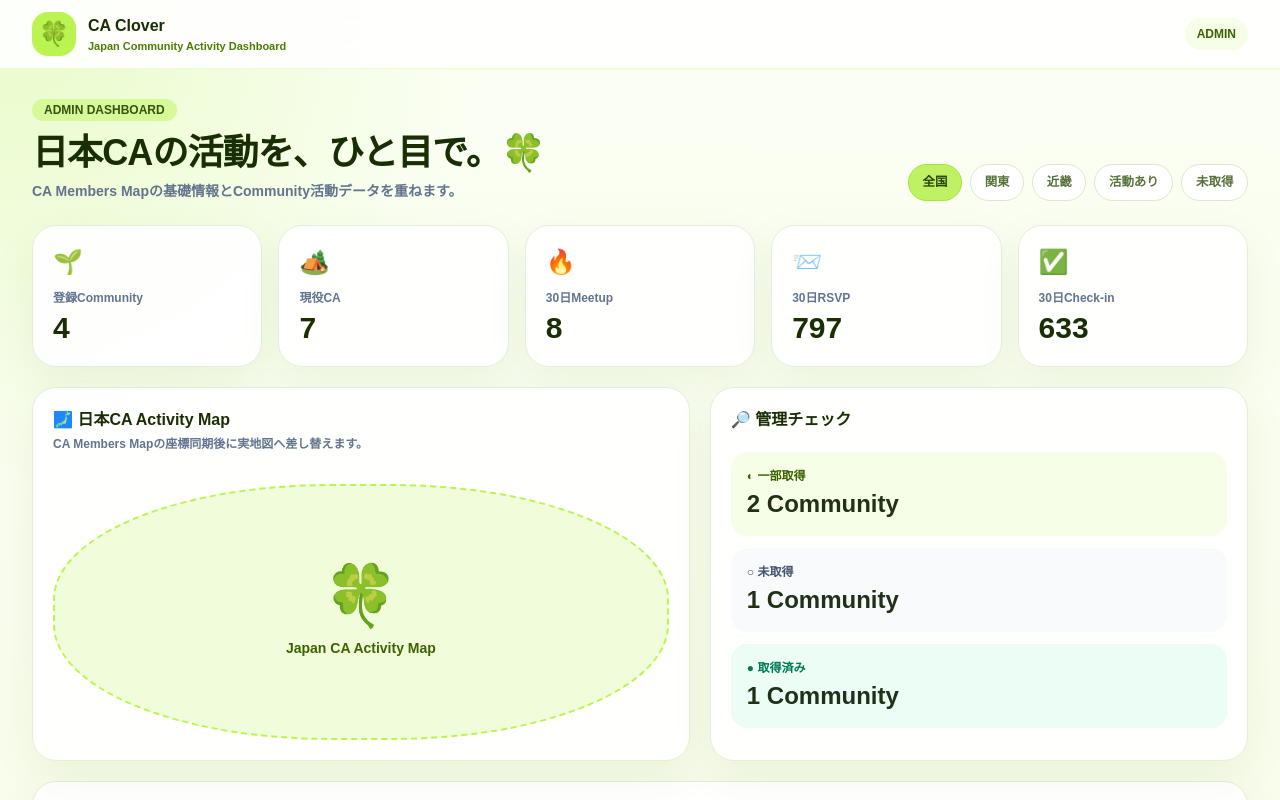
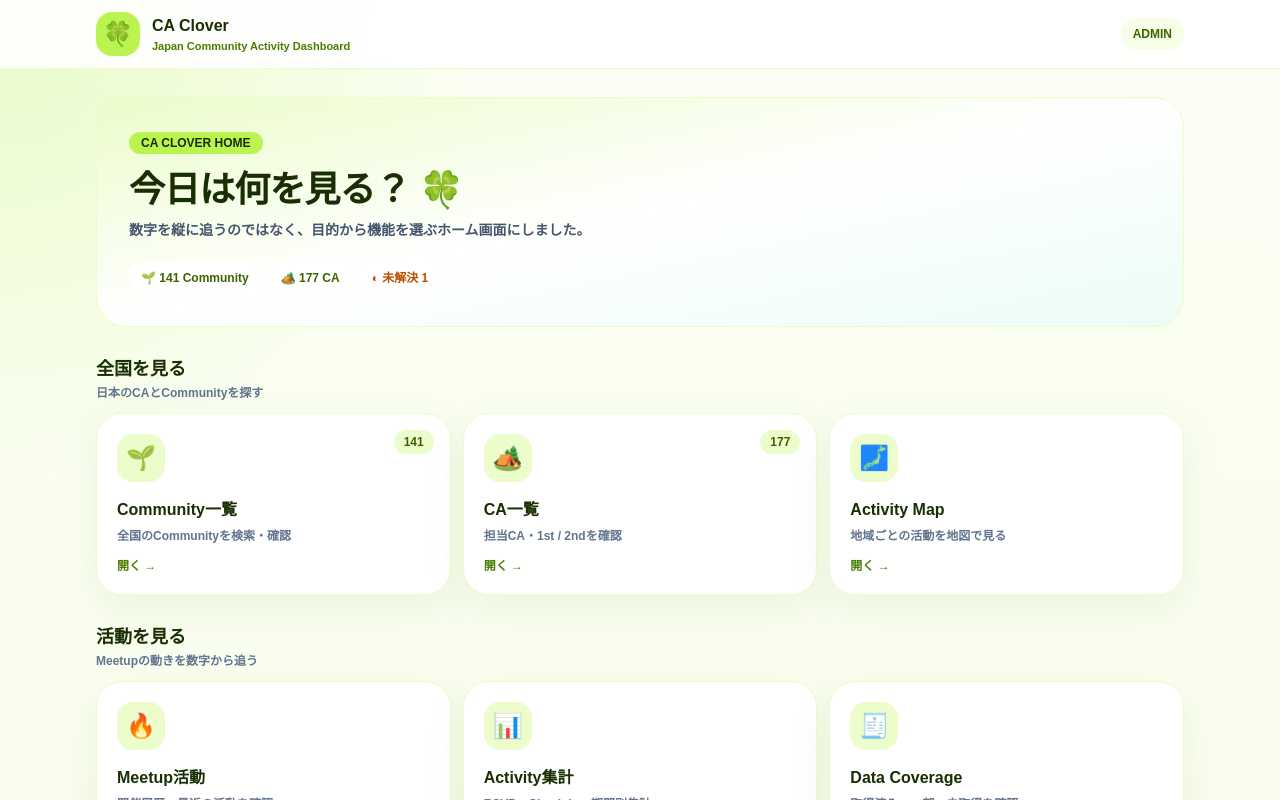
Before and after one commit to Kaityo1221/ca-clover, a Next.js app: page / in a window 1280 px wide. Shown: the top 800 px of the page. Built offline with nearby package versions, Linux system fonts and the light colour scheme.

Commit message:
Redesign home as category launcher

```diff
--- a/src/app/page.tsx
+++ b/src/app/page.tsx
@@ -1,74 +1,125 @@
 import Link from "next/link";
-import { communities, type Coverage } from "@/lib/demo";
 
-function Header(){
-  return <header className="sticky top-0 z-20 border-b border-lime-100 bg-white/90 backdrop-blur-xl">
-    <div className="mx-auto flex max-w-[1500px] items-center gap-3 px-4 py-3 md:px-8">
+type MenuItem = {
+  icon: string;
+  title: string;
+  description: string;
+  href: string;
+  badge?: string;
+};
+
+const sections: { title: string; subtitle: string; items: MenuItem[] }[] = [
+  {
+    title: "全国を見る",
+    subtitle: "日本のCAとCommunityを探す",
+    items: [
+      { icon: "🌱", title: "Community一覧", description: "全国のCommunityを検索・確認", href: "/communities", badge: "141" },
+      { icon: "🏕️", title: "CA一覧", description: "担当CA・1st / 2ndを確認", href: "/ca", badge: "177" },
+      { icon: "🗾", title: "Activity Map", description: "地域ごとの活動を地図で見る", href: "/map" },
+    ],
+  },
+  {
+    title: "活動を見る",
+    subtitle: "Meetupの動きを数字から追う",
+    items: [
+      { icon: "🔥", title: "Meetup活動", description: "開催履歴・最近の活動を確認", href: "/activity" },
+      { icon: "📊", title: "Activity集計", description: "RSVP・Check-in・期間別集計", href: "/activity" },
+      { icon: "🧾", title: "Data Coverage", description: "取得済み・一部・未取得を確認", href: "/data" },
+    ],
+  },
+  {
+    title: "管理する",
+    subtitle: "CA Cloverのデータと権限を整える",
+    items: [
+      { icon: "🔄", title: "データ同期", description: "CAマスターと活動データを更新", href: "/admin" },
+      { icon: "🔗", title: "Community割当", description: "CAとCommunityの紐付けを管理", href: "/admin" },
+      { icon: "⚙️", title: "管理設定", description: "権限・データ状態を確認", href: "/admin" },
+    ],
+  },
+  {
+    title: "自分のCommunity",
+    subtitle: "一般CAが普段使う場所",
+    items: [
+      { icon: "🍀", title: "My Community", description: "自分のCommunity活動を見る", href: "/my" },
+      { icon: "👤", title: "アカウント", description: "Googleログイン・Niantic ID", href: "/login" },
+    ],
+  },
+];
+
+function Header() {
+  return (
+    <header className="sticky top-0 z-20 border-b border-lime-100 bg-white/90 backdrop-blur-xl">
+      <div className="mx-auto flex max-w-6xl items-center gap-3 px-4 py-3 md:px-8">
         <span className="grid size-11 place-items-center rounded-2xl bg-lime-300 text-2xl">🍀</span>
-      <div><div className="font-black text-lime-950">CA Clover</div><div className="text-[11px] font-bold text-lime-700">Japan Community Activity Dashboard</div></div>
+        <div>
+          <div className="font-black text-lime-950">CA Clover</div>
+          <div className="text-[11px] font-bold text-lime-700">Japan Community Activity Dashboard</div>
+        </div>
         <div className="ml-auto rounded-full bg-lime-50 px-3 py-2 text-xs font-black text-lime-800">ADMIN</div>
       </div>
-  </header>;
-}
-function Stat({icon,label,value}:{icon:string;label:string;value:string|number}){
-  return <div className="clover-card p-5"><div className="text-2xl">{icon}</div><div className="mt-3 text-xs font-black text-slate-500">{label}</div><div className="mt-1 text-3xl font-black text-lime-950">{value}</div></div>;
-}
-function Coverage({value}:{value:Coverage}){
-  const labels={complete:"● 取得済み",partial:"◐ 一部取得",missing:"○ 未取得"};
-  const styles={complete:"bg-emerald-100 text-emerald-800",partial:"bg-lime-100 text-lime-800",missing:"bg-slate-100 text-slate-600"};
-  return <span className={"rounded-full px-2.5 py-1 text-[11px] font-black "+styles[value]}>{labels[value]}</span>;
+    </header>
+  );
 }
 
-export default function Page(){
-  const caCount=new Set(communities.flatMap(x=>x.cas)).size;
-  const d30=communities.reduce((a,b)=>a+b.d30,0);
-  const rsvp=communities.reduce((a,b)=>a+b.rsvp,0);
-  const ci=communities.reduce((a,b)=>a+b.checkin,0);
-  return <>
-    <Header/>
-    <main className="mx-auto max-w-[1500px] px-4 py-7 md:px-8">
-      <div className="flex flex-col gap-4 lg:flex-row lg:items-end lg:justify-between">
-        <div>
-          <span className="rounded-full bg-lime-200 px-3 py-1 text-xs font-black text-lime-900">ADMIN DASHBOARD</span>
-          <h1 className="mt-3 text-3xl font-black tracking-tight text-lime-950 md:text-4xl">日本CAの活動を、ひと目で。🍀</h1>
-          <p className="mt-2 text-sm font-semibold text-slate-500">CA Members Mapの基礎情報とCommunity活動データを重ねます。</p>
+function MenuButton({ item }: { item: MenuItem }) {
+  return (
+    <Link
+      href={item.href}
+      className="group relative min-h-36 rounded-[26px] border border-lime-100 bg-white p-5 shadow-[0_14px_40px_rgba(77,124,15,.08)] transition hover:-translate-y-1 hover:border-lime-300 hover:shadow-[0_20px_45px_rgba(77,124,15,.14)]"
+    >
+      {item.badge ? (
+        <span className="absolute right-4 top-4 rounded-full bg-lime-100 px-2.5 py-1 text-xs font-black text-lime-800">
+          {item.badge}
+        </span>
+      ) : null}
+      <div className="grid size-12 place-items-center rounded-2xl bg-lime-100 text-2xl transition group-hover:bg-lime-200">
+        {item.icon}
       </div>
-        <div className="flex flex-wrap gap-2"><button className="clover-pill active">全国</button><button className="clover-pill">関東</button><button className="clover-pill">近畿</button><button className="clover-pill">活動あり</button><button className="clover-pill">未取得</button></div>
-      </div>
+      <div className="mt-4 text-base font-black text-lime-950">{item.title}</div>
+      <div className="mt-1 text-xs font-semibold leading-5 text-slate-500">{item.description}</div>
+      <div className="mt-3 text-xs font-black text-lime-700">開く →</div>
+    </Link>
+  );
+}
 
-      <div className="mt-6 grid gap-4 sm:grid-cols-2 xl:grid-cols-5">
-        <Stat icon="🌱" label="登録Community" value={communities.length}/>
-        <Stat icon="🏕️" label="現役CA" value={caCount}/>
-        <Stat icon="🔥" label="30日Meetup" value={d30}/>
-        <Stat icon="📨" label="30日RSVP" value={rsvp}/>
-        <Stat icon="✅" label="30日Check-in" value={ci}/>
-      </div>
-
-      <div className="mt-5 grid gap-5 xl:grid-cols-[1.1fr_.9fr]">
-        <section className="clover-card min-h-[360px] p-5">
-          <h2 className="font-black text-lime-950">🗾 日本CA Activity Map</h2>
-          <p className="mt-1 text-xs font-semibold text-slate-500">CA Members Mapの座標同期後に実地図へ差し替えます。</p>
-          <div className="mx-auto mt-8 grid h-64 max-w-2xl place-items-center rounded-[45%] border-2 border-dashed border-lime-300 bg-lime-100/70 text-center">
-            <div><div className="text-6xl">🍀</div><div className="mt-3 text-sm font-black text-lime-800">Japan CA Activity Map</div></div>
+export default function Page() {
+  return (
+    <>
+      <Header />
+      <main className="mx-auto max-w-6xl px-4 py-7 md:px-8">
+        <section className="rounded-[30px] border border-lime-100 bg-gradient-to-br from-lime-100 via-white to-emerald-50 p-6 md:p-8">
+          <span className="rounded-full bg-lime-300 px-3 py-1 text-xs font-black text-lime-950">CA CLOVER HOME</span>
+          <h1 className="mt-4 text-3xl font-black tracking-tight text-lime-950 md:text-4xl">
+            今日は何を見る？ 🍀
+          </h1>
+          <p className="mt-2 max-w-2xl text-sm font-semibold leading-6 text-slate-600">
+            数字を縦に追うのではなく、目的から機能を選ぶホーム画面にしました。
+          </p>
+          <div className="mt-5 flex flex-wrap gap-2">
+            <span className="rounded-full bg-white px-3 py-2 text-xs font-black text-lime-800">🌱 141 Community</span>
+            <span className="rounded-full bg-white px-3 py-2 text-xs font-black text-lime-800">🏕️ 177 CA</span>
+            <span className="rounded-full bg-white px-3 py-2 text-xs font-black text-amber-700">◐ 未解決 1</span>
           </div>
         </section>
-        <section className="clover-card p-5">
-          <h2 className="font-black text-lime-950">🔎 管理チェック</h2>
-          <div className="mt-5 space-y-3">
-            <div className="rounded-2xl bg-lime-50 p-4"><div className="text-xs font-black text-lime-800">◐ 一部取得</div><div className="mt-1 text-2xl font-black">2 Community</div></div>
-            <div className="rounded-2xl bg-slate-50 p-4"><div className="text-xs font-black text-slate-600">○ 未取得</div><div className="mt-1 text-2xl font-black">1 Community</div></div>
-            <div className="rounded-2xl bg-emerald-50 p-4"><div className="text-xs font-black text-emerald-700">● 取得済み</div><div className="mt-1 text-2xl font-black">1 Community</div></div>
+
+        <div className="mt-7 space-y-7">
+          {sections.map((section) => (
+            <section key={section.title}>
+              <div className="mb-3 flex items-end justify-between gap-4">
+                <div>
+                  <h2 className="text-lg font-black text-lime-950">{section.title}</h2>
+                  <p className="mt-0.5 text-xs font-semibold text-slate-500">{section.subtitle}</p>
+                </div>
+              </div>
+              <div className="grid gap-3 sm:grid-cols-2 lg:grid-cols-3">
+                {section.items.map((item) => (
+                  <MenuButton key={item.title} item={item} />
+                ))}
               </div>
             </section>
+          ))}
         </div>
-
-      <section className="clover-card mt-5 overflow-hidden">
-        <div className="border-b border-lime-100 px-5 py-4"><h2 className="font-black text-lime-950">🏕️ Community一覧</h2></div>
-        <div className="overflow-x-auto"><table className="w-full min-w-[980px] text-left text-sm">
-          <thead className="bg-lime-50 text-[11px] font-black text-lime-800"><tr><th className="px-5 py-3">都道府県</th><th className="px-5 py-3">Community</th><th className="px-5 py-3">担当CA</th><th className="px-5 py-3">Member</th><th className="px-5 py-3">最終開催</th><th className="px-5 py-3">30日</th><th className="px-5 py-3">90日</th><th className="px-5 py-3">RSVP</th><th className="px-5 py-3">CI</th><th className="px-5 py-3">Data</th></tr></thead>
-          <tbody className="divide-y divide-lime-50">{communities.map(c=><tr key={c.id} className="bg-white hover:bg-lime-50/70"><td className="px-5 py-4 font-bold">{c.prefecture}</td><td className="px-5 py-4"><Link className="font-black text-lime-900" href={"/community/"+c.id}>{c.name}</Link></td><td className="px-5 py-4">{c.cas.join(" / ")}</td><td className="px-5 py-4">{c.members?.toLocaleString("ja-JP")??"未取得"}</td><td className="px-5 py-4">{c.last??"—"}</td><td className="px-5 py-4 font-black">{c.d30}</td><td className="px-5 py-4 font-black">{c.d90}</td><td className="px-5 py-4">{c.rsvp}</td><td className="px-5 py-4">{c.checkin}</td><td className="px-5 py-4"><Coverage value={c.coverage}/></td></tr>)}</tbody>
-        </table></div>
-      </section>
       </main>
-  </>;
+    </>
+  );
 }
```
Lines whose indentation alone changed are shown as unchanged.
